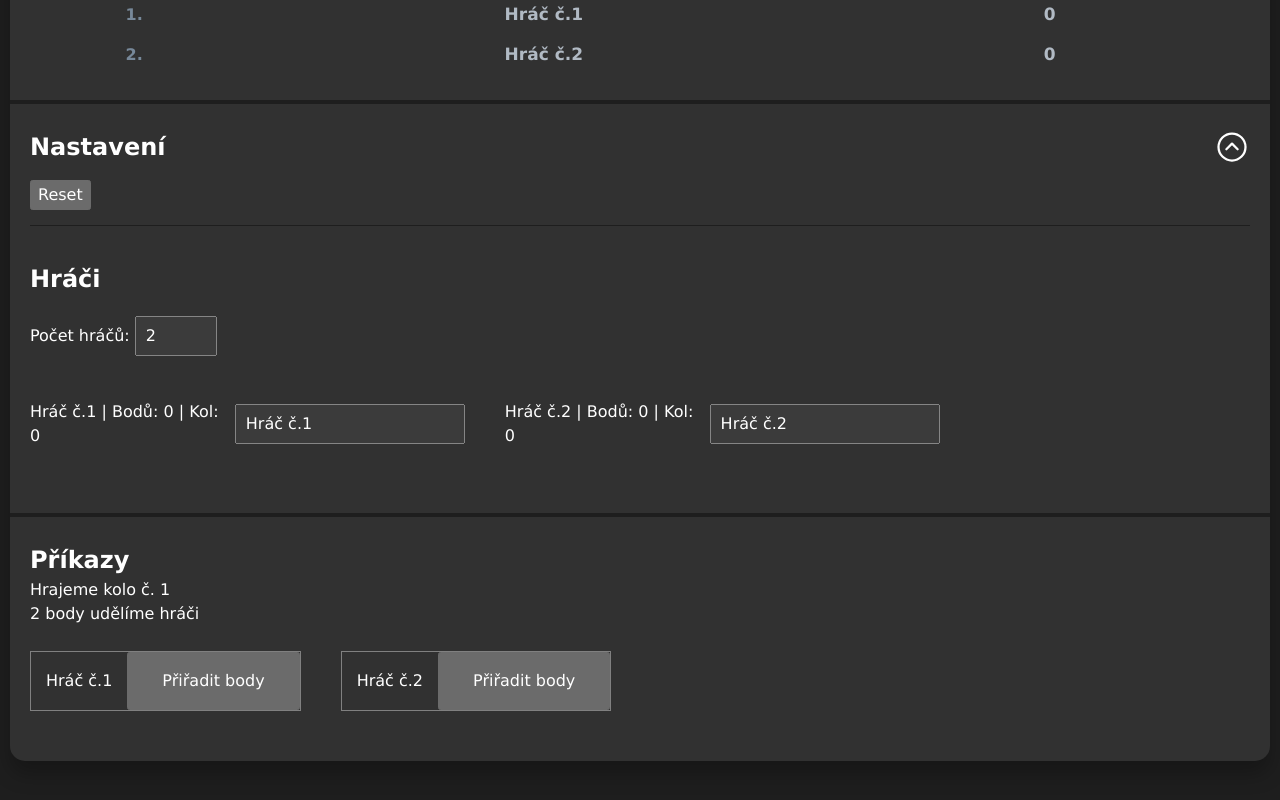
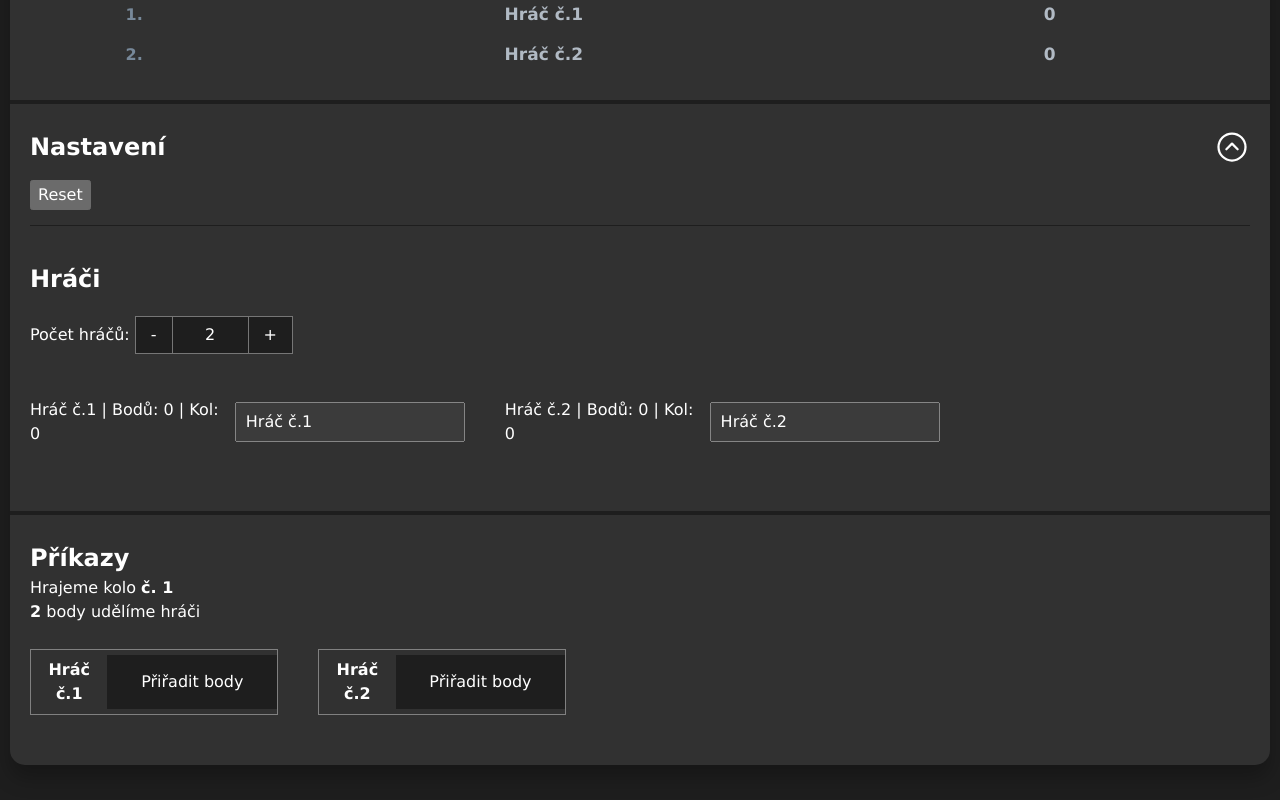
Before and after one commit to ElectricKota/vue-score, a Vue app: page / in a window 1280 px wide. Shown: the part 249-1049 px from the top of the page. Built offline with nearby package versions, Linux system fonts and the light colour scheme.

Commit message:
načítání a ukládání stavu

```diff
--- a/index.html
+++ b/index.html
@@ -1,13 +1,16 @@
 <!DOCTYPE html>
 <html lang="en">
+
 <head>
   <meta charset="UTF-8">
   <link rel="icon" href="/favicon.ico">
   <meta name="viewport" content="width=device-width, initial-scale=1.0">
-    <title>Vite App</title>
+  <title>Score - by MichalKotek.tech</title>
 </head>
+
 <body>
   <div id="app"></div>
   <script type="module" src="/src/main.ts"></script>
 </body>
+
 </html>
--- a/src/App.vue
+++ b/src/App.vue
@@ -1,5 +1,4 @@
 <script lang="ts">
-import { ref } from 'vue';
 
 type Player = {
   name: string;
@@ -12,28 +11,46 @@ export default {
   },
   data() {
     return {
-      rounds: 0 as number,
-      mainRounds: 1 as number,
       players: new Array<Player>,
-      playerCount: 2 as number,
-      actualPoints: 0 as number,
+      settings: {
+        rounds: 0 as number,
+        mainRounds: 1 as number,
+        playerCount: 2 as number,
+        actualPoints: 0 as number,
+        closedSettings: false as boolean
+      }
+
     }
   },
   created() {
-    this.createEmptyPlayers()
+    this.loadData();
+
   },
   mounted() {
-
+    if (this.settings.closedSettings) {
+      console.log('kurva!', this.settings.closedSettings);
+      let sdf = document.querySelector(`#nastaveni`)?.classList.add('hide');
+      document.querySelector(`#nastaveni-toggler`)?.classList.add('down');
+    }
   },
   methods: {
     resetgame() {
-      this.rounds = 0;
-      this.mainRounds = 1;
-      this.actualPoints = this.playerCount;
+      this.settings.rounds = 0;
+      this.settings.mainRounds = 1;
+      this.settings.actualPoints = this.settings.playerCount;
       this.players.forEach(element => {
         element.score = 0;
         element.rounds = 0;
       });
+    },
+    changeNuberOfPlayers(increase: boolean) {
+      if (increase) {
+        if (this.settings.playerCount < 8) this.settings.playerCount++;
+      }
+      else {
+        if (this.settings.playerCount > 2) this.settings.playerCount--;
+      }
+      this.createEmptyPlayers();
     },
     newPlayer(name: string, score: number, rounds: number): void {
       const player: Player = {
@@ -45,9 +62,9 @@ export default {
     },
     createEmptyPlayers() {
       this.resetgame();
-      const number = this.playerCount;
-      if (this.players.length > this.playerCount) {
-        this.players.length = this.playerCount
+      const number = this.settings.playerCount;
+      if (this.players.length > this.settings.playerCount) {
+        this.players.length = this.settings.playerCount
       }
       else {
 
@@ -55,7 +72,7 @@ export default {
           this.newPlayer(`Hráč č.${index + 1}`, 0, 0);
         }
       }
-      this.actualPoints = this.playerCount;
+      this.settings.actualPoints = this.settings.playerCount;
       console.log(this.players);
     },
     changeName(index: number) {
@@ -64,29 +81,30 @@ export default {
     },
     assignPoints(index: number) {
       // Metoda pro přiřazení bodů
-      const setScore = this.actualPoints;
+      const setScore = this.settings.actualPoints;
 
       this.players[index].score += setScore;
       this.players[index].rounds++;
       console.log(`Hráči ${this.players[index].name} bylo přiřazeno ${setScore} bodů.`);
 
-      this.actualPoints--;
-      if (this.actualPoints < 1) {
-        this.actualPoints = this.playerCount;
+      this.settings.actualPoints--;
+      if (this.settings.actualPoints < 1) {
+        this.settings.actualPoints = this.settings.playerCount;
       }
       this.newRound();
     },
     newRound() {
       let newRound = 0;
       this.players.forEach(element => {
-        if (element.rounds === this.mainRounds) newRound++;
+        if (element.rounds === this.settings.mainRounds) newRound++;
       });
-      console.log('porovnávám ++ a mainRound a playerCount', newRound, this.mainRounds, this.playerCount);
+      console.log('porovnávám ++ a mainRound a playerCount', newRound, this.settings.mainRounds, this.settings.playerCount);
 
-      if (newRound === this.playerCount) {
-        this.rounds = this.playerCount;
-        this.mainRounds++;
-        console.log('Nové kolo!', this.rounds, this.mainRounds);
+      if (newRound === this.settings.playerCount) {
+        this.settings.rounds = this.settings.playerCount;
+        this.settings.mainRounds++;
+        console.log('Nové kolo!', this.settings.rounds, this.settings.mainRounds);
+        this.saveData();
       }
       console.log(this.players);
     },
@@ -98,8 +116,49 @@ export default {
       return sorted;
     },
     toggleHide(id: string) {
+      this.settings.closedSettings = !this.settings.closedSettings;
       document.querySelector(`#${id}`)?.classList.toggle('hide');
       document.querySelector(`#${id}-toggler`)?.classList.toggle('down');
+    },
+    saveData() {
+      localStorage.setItem('PLAYERS', JSON.stringify(this.players));
+      localStorage.setItem('SETTINGS', JSON.stringify(this.settings));
+      console.log('ukládám data');
+    },
+    loadData() {
+      let playersLoaded = null;
+      let settingsLoaded = null;
+      const playersJSON = localStorage.getItem("PLAYERS");
+      const settingsJSON = localStorage.getItem("SETTINGS");
+      if (playersJSON === null || settingsJSON === null) {
+        console.log('Data nenačtena');
+
+      }
+      else {
+        try {
+          playersLoaded = JSON.parse(playersJSON);
+        } catch (err: any) {
+          playersLoaded = null;
+          console.error('chyba při parsování JSONU players');
+        }
+        try {
+          settingsLoaded = JSON.parse(settingsJSON);
+        } catch (err: any) {
+          settingsLoaded = null;
+          console.error('chyba při parsování JSONU settings');
+        }
+      }
+      if (settingsLoaded === null || playersLoaded === null) {
+        console.log('Vytvářím empty players');
+        this.createEmptyPlayers()
+        return;
+      }
+      console.log('Data načtena, kopíruji data z úložiště');
+      this.players = playersLoaded;
+      this.settings = settingsLoaded;
+      console.log('loaded Players', playersLoaded);
+      console.log('loaded Settings', settingsLoaded);
+
     }
 
   }
@@ -147,7 +206,7 @@ export default {
       <section class="sidebar">
         <div class="sidebar__header">
           <h1>Nastavení</h1>
-          <button class="toggler" id="nastaveni-toggler" @click="toggleHide('nastaveni')">X</button>
+          <span class="toggler" id="nastaveni-toggler" @click="toggleHide('nastaveni')" title="Zavřít nastavení"></span>
         </div>
         <div class="hide-section" id="nastaveni">
           <div class="hide-section__inner">
@@ -157,7 +216,7 @@ export default {
             <div class="sidebar__inner">
 
               <h2>Hráči</h2>
-              <label>Počet hráčů: <input type="number" min="2" max="6" @change="createEmptyPlayers()" v-model="playerCount"></label>
+              <label>Počet hráčů: <span class="spinner"><span @click="changeNuberOfPlayers(false)" class="spinner__item spinner__item--minus">-</span><input type="number" min="2" max="8" pattern="\d*" @change="createEmptyPlayers()" v-model="settings.playerCount"><span @click="changeNuberOfPlayers(true)" class="spinner__item spinner__item--plus">+</span></span></label>
               <section class="players">
                 <div v-for="(player, index) in players" :key="index" class="players__item">
                   <label :for="'playerInput_' + index">Hráč č.{{ index + 1 }} | Bodů: {{ player.score }} | Kol: {{ player.rounds }}</label>
@@ -170,13 +229,13 @@ export default {
       </section>
       <section class="sidebar">
         <h1>Příkazy</h1>
-        <p>Hrajeme kolo č. {{ mainRounds }}</p>
-        <p>{{ actualPoints }} body udělíme hráči</p>
+        <p>Hrajeme kolo <strong>č. {{ settings.mainRounds }}</strong></p>
+        <p><strong>{{ settings.actualPoints }}</strong> body udělíme hráči</p>
         <section class="players">
           <template v-for="(player, index) in players" :key="index">
-            <div class="players__item players__item--points" v-if="players[index].rounds !== mainRounds">
-              <label :for="'playerInput_' + index">{{ player.name }}</label>
-              <button @click="assignPoints(index)">Přiřadit body</button>
+            <div class="players__item players__item--points" v-if="players[index].rounds !== settings.mainRounds">
+              <label>{{ player.name }}</label>
+              <div class="button" @click="assignPoints(index)">Přiřadit body</div>
             </div>
           </template>
         </section>
@@ -185,6 +244,3 @@ export default {
 
   </div>
 </template>
-
-<!-- <style scoped lang="scss" src="./assets/scss/main.scss"></style> -->
-./ts/CZ/messages./assets/ts/LangService
--- a/src/assets/scss/main.scss
+++ b/src/assets/scss/main.scss
@@ -139,8 +139,62 @@ body {
   }
 }
 
+.button {
+  display: flex;
+  align-items: center;
+  justify-content: center;
+  padding: 15px 20px;
+  cursor: pointer;
+  background-color: #1E1E1E;
+  color: white;
+
+}
+
 input {
   padding: 6px 9px;
+}
+
+.spinner {
+  display: inline-flex;
+  align-items: center;
+
+  &>input {
+    padding: 6px 15px;
+    border: solid 1px rgb(118, 118, 118);
+    background-color: #1E1E1E;
+    outline: none;
+    text-align: center;
+
+    &::-webkit-outer-spin-button,
+    &::-webkit-inner-spin-button {
+      -webkit-appearance: none;
+      margin: 0;
+    }
+
+    -moz-appearance: textfield;
+  }
+
+  &__item {
+    display: block;
+    background-color: #1E1E1E;
+    padding: 6px 15px;
+    border: solid 1px rgb(118, 118, 118);
+    cursor: pointer;
+    transition: background-color .2s;
+
+    &:hover {
+      background-color: rgb(118, 118, 118);
+      ;
+    }
+
+    &--minus {
+      border-width: 1px 0 1px 1px;
+    }
+
+    &--plus {
+      border-width: 1px 1px 1px 0;
+    }
+  }
 }
 
 .players {
@@ -173,13 +227,20 @@ input {
       border: solid 1px gray;
       align-items: center;
       gap: 0;
+      width: 100%;
 
-      &>button {
-        padding: 15px 33px;
-        cursor: pointer;
+      &>.button {
+        width: 100%;
+        text-align: center;
       }
 
+      @include mq($from:mobile-big) {
+        width: auto;
+      }
+
+
       &>label {
+        font-weight: 700;
         padding: 8px 15px;
         text-align: center;
       }
```
Also changed, not shown: 1 other file (tests, documents, lock files or other folders). Lines whose indentation alone changed are shown as unchanged.
